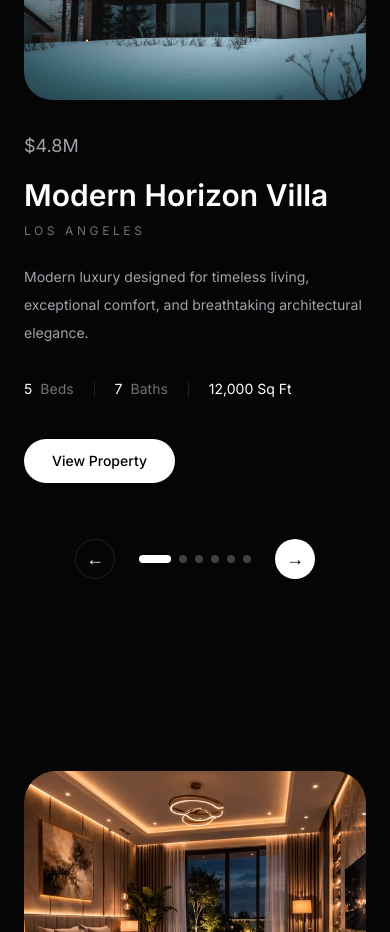
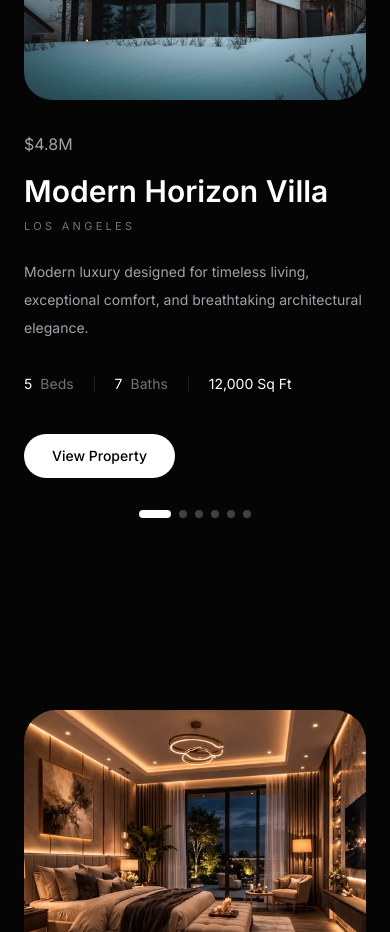
Before and after one commit to emmy-kun/Apex-Horizon, a React (Vite) app: page / in a window 390 px wide. Shown: the part 2380-3312 px from the top of the page. Built offline with nearby package versions, Linux system fonts and the light colour scheme.

Commit message:
featured section improvement

```diff
--- a/src/sections/Featured.jsx
+++ b/src/sections/Featured.jsx
@@ -79,7 +79,9 @@ const properties = [
 
 export default function Featured() {
   const navigate = useNavigate();
+
   const [current, setCurrent] = useState(0);
+  const [touchStartX, setTouchStartX] = useState(0);
 
   const nextSlide = () => {
     setCurrent((prev) =>
@@ -100,7 +102,7 @@ export default function Featured() {
     >
       <div className="mx-auto max-w-[1300px] px-6 md:px-8">
 
-        {/* Header */}
+        {/* HEADER */}
         <div className="text-center">
 
           <p className="text-[10px] uppercase tracking-[0.45em] text-zinc-500">
@@ -113,12 +115,28 @@ export default function Featured() {
 
         </div>
 
-        {/* Main Section */}
+        {/* MAIN */}
         <div className="mt-16 md:mt-20 grid items-center gap-8 lg:grid-cols-[1.2fr_1fr] lg:gap-12">
 
-          {/* Left Image */}
-          <div className="group overflow-hidden rounded-[1.75rem]">
+          {/* IMAGE */}
+          <div
+            className="group overflow-hidden rounded-[1.75rem]"
+            onTouchStart={(e) =>
+              setTouchStartX(e.touches[0].clientX)
+            }
+            onTouchEnd={(e) => {
+              const touchEndX = e.changedTouches[0].clientX;
+              const diff = touchStartX - touchEndX;
 
+              if (diff > 50) {
+                nextSlide();
+              }
+
+              if (diff < -50) {
+                prevSlide();
+              }
+            }}
+          >
             <img
               src={properties[current].image}
               alt={properties[current].title}
@@ -133,21 +151,20 @@ export default function Featured() {
                 group-hover:scale-105
               "
             />
-
           </div>
 
-          {/* Right Content */}
+          {/* CONTENT */}
           <div>
 
-            <p className="text-lg text-zinc-400">
+            <p className="text-base text-zinc-400">
               {properties[current].price}
             </p>
 
-            <h3 className="mt-5 font-[Cormorant_Garamond] text-3xl md:text-4xl font-semibold leading-[1.05]">
+            <h3 className="mt-5 font-[Cormorant_Garamond] text-3xl md:text-4xl font-semibold leading-[1]">
               {properties[current].title}
             </h3>
 
-            <p className="mt-3 text-xs uppercase tracking-[0.3em] text-zinc-500">
+            <p className="mt-3 text-[11px] uppercase tracking-[0.3em] text-zinc-500">
               {properties[current].location}
             </p>
 
@@ -155,30 +172,40 @@ export default function Featured() {
               {properties[current].description}
             </p>
 
-            {/* Specs */}
+            {/* SPECS */}
             <div className="mt-8 flex flex-wrap items-center gap-5 text-sm text-zinc-300">
 
               <div className="flex items-center gap-2">
-                <span className="text-white">{properties[current].beds}</span>
-                <span className="text-zinc-500">Beds</span>
+                <span className="text-white">
+                  {properties[current].beds}
+                </span>
+                <span className="text-zinc-500">
+                  Beds
+                </span>
               </div>
 
               <div className="h-4 w-px bg-white/10"></div>
 
               <div className="flex items-center gap-2">
-                <span className="text-white">{properties[current].baths}</span>
-                <span className="text-zinc-500">Baths</span>
+                <span className="text-white">
+                  {properties[current].baths}
+                </span>
+                <span className="text-zinc-500">
+                  Baths
+                </span>
               </div>
 
               <div className="h-4 w-px bg-white/10"></div>
 
               <div className="flex items-center gap-2">
-                <span className="text-white">{properties[current].area}</span>
+                <span className="text-white">
+                  {properties[current].area}
+                </span>
               </div>
 
             </div>
 
-            {/* Button */}
+            {/* BUTTON */}
             <button
               onClick={() => navigate("/properties")}
               className="
@@ -201,8 +228,8 @@ export default function Featured() {
 
         </div>
 
-        {/* Bottom Navigation */}
-        <div className="mt-14 flex items-center justify-center gap-6">
+        {/* DESKTOP NAVIGATION */}
+        <div className="hidden md:flex mt-14 items-center justify-center gap-6">
 
           <button
             onClick={prevSlide}
@@ -243,8 +270,8 @@ export default function Featured() {
               w-10
               rounded-full
               bg-white
+              text-black
               text-lg
-              text-black
               transition
               hover:scale-105
             "
@@ -254,6 +281,22 @@ export default function Featured() {
 
         </div>
 
+        {/* MOBILE INDICATOR */}
+        <div className="mt-8 flex justify-center gap-2 md:hidden">
+
+          {properties.map((_, index) => (
+            <div
+              key={index}
+              className={`h-2 rounded-full transition-all duration-300 ${
+                current === index
+                  ? "w-8 bg-white"
+                  : "w-2 bg-zinc-700"
+              }`}
+            />
+          ))}
+
+        </div>
+
       </div>
     </section>
   );
```
